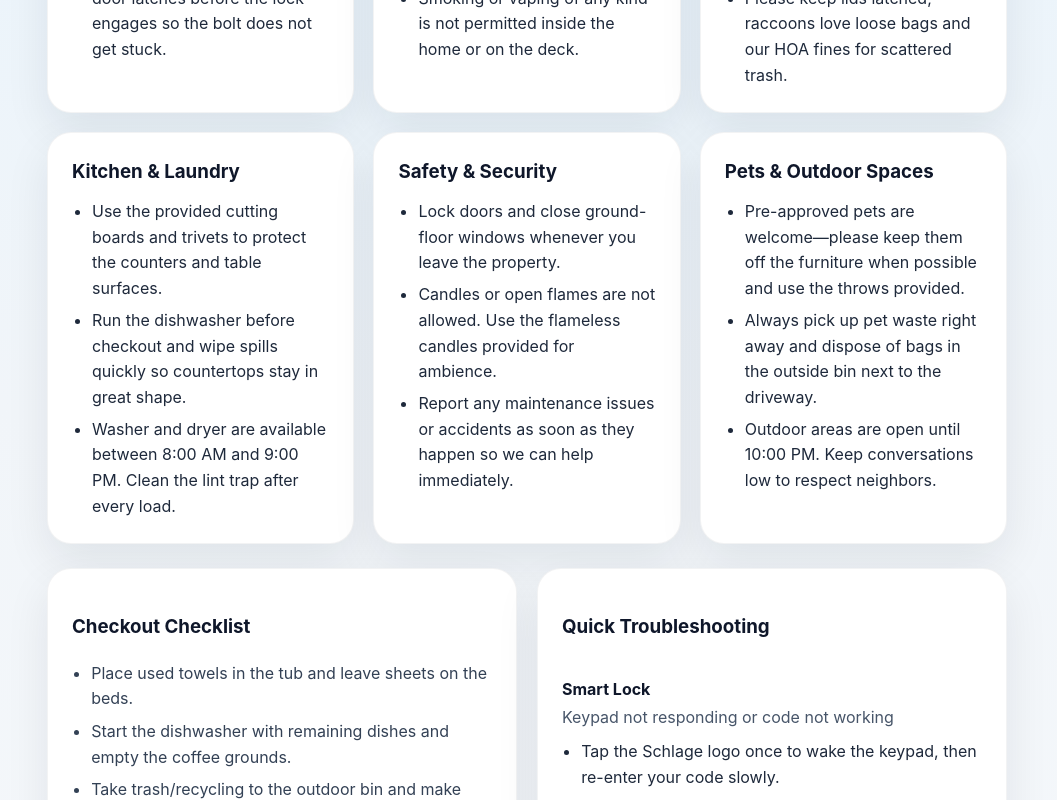
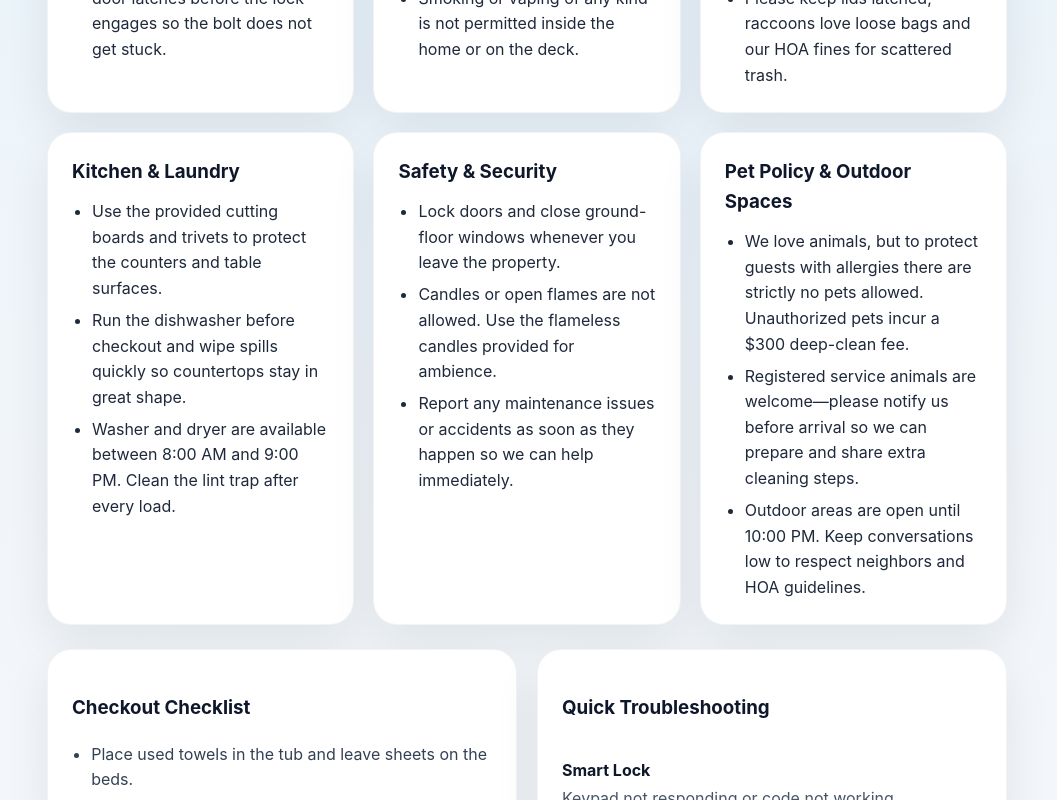
Before and after one commit to ievgend2/4882, a React (Vite) app: page /#/house-rules in a window 1280 px wide. Shown: the part 717-1517 px from the top of the page, without its empty margins (113-1170 px from the left). Built offline with nearby package versions, Linux system fonts and the light colour scheme.

Commit message:
added pet fee

```diff
--- a/src/data/houseRulesData.js
+++ b/src/data/houseRulesData.js
@@ -40,11 +40,11 @@ const houseRulesData = [
     ],
   },
   {
-    title: "Pets & Outdoor Spaces",
+    title: "Pet Policy & Outdoor Spaces",
     items: [
-      "Pre-approved pets are welcome—please keep them off the furniture when possible and use the throws provided.",
-      "Always pick up pet waste right away and dispose of bags in the outside bin next to the driveway.",
-      "Outdoor areas are open until 10:00 PM. Keep conversations low to respect neighbors.",
+      "We love animals, but to protect guests with allergies there are strictly no pets allowed. Unauthorized pets incur a $300 deep-clean fee.",
+      "Registered service animals are welcome—please notify us before arrival so we can prepare and share extra cleaning steps.",
+      "Outdoor areas are open until 10:00 PM. Keep conversations low to respect neighbors and HOA guidelines.",
     ],
   },
 ];
```
